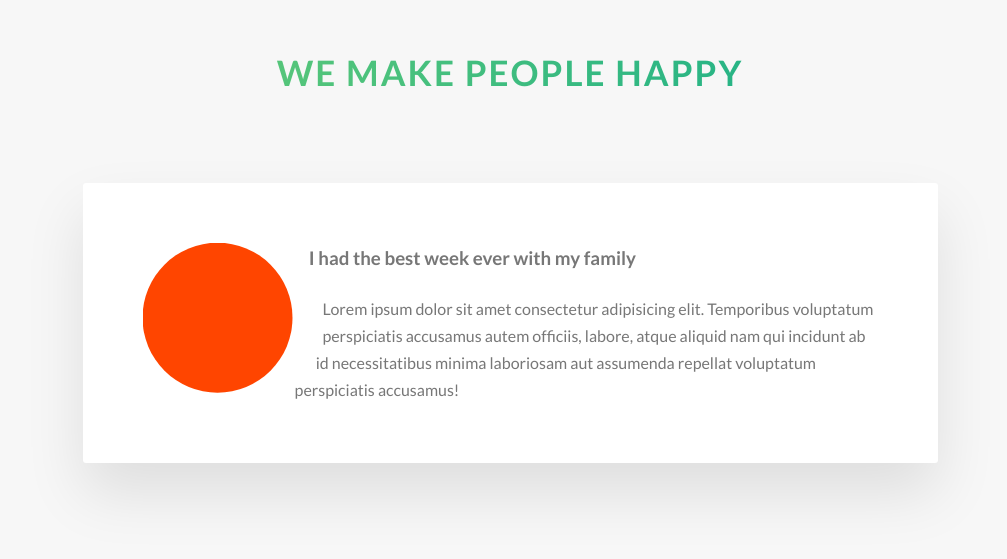
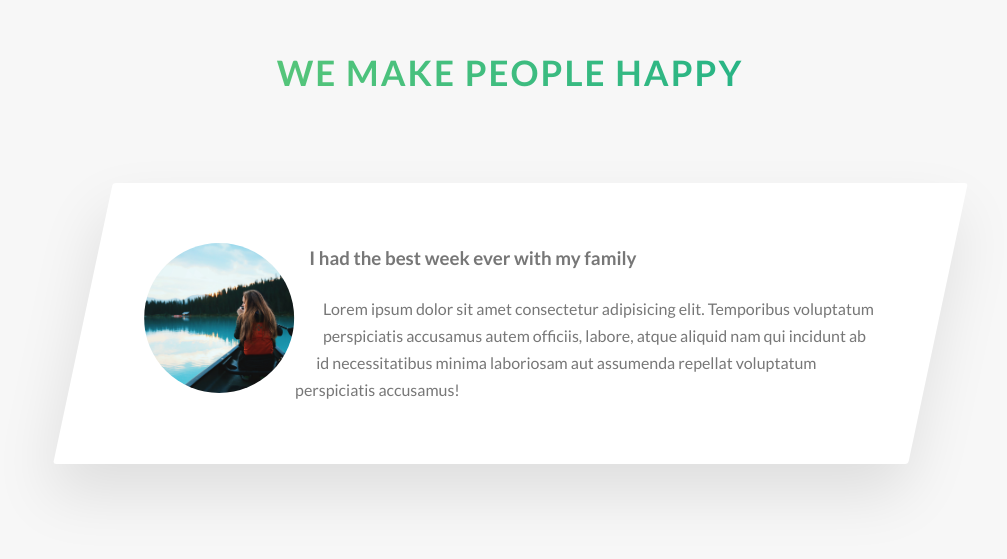
Before and after one commit to youssef-md/Natour, a website: page index.html in a window 1280 px wide. Shown: the part 3737-4296 px from the top of the page, without its empty margins (130-1137 px from the left). Drawn offline with Linux system fonts and the light colour scheme.

Commit message:
Skew the story and unskew its direct children

```diff
--- a/index.html
+++ b/index.html
@@ -224,7 +224,7 @@
 					<div class="row">
 						<div class="story">
 							<figure class="story__shape">
-
+								<img src="img/nat-8.jpg" alt="Person on a tour" class="story__img">
 							</figure>
 							<div class="story__text">
 								<h3 class="heading-tertiary u-margin-bottom-small">I had the best week ever with my family</h3>
--- a/sass/components/_story.scss
+++ b/sass/components/_story.scss
@@ -7,20 +7,24 @@
   padding: 6rem;
   padding-left: 9rem;
   font-size: $default-font-size;
+  transform: skewX(-12deg);
 
   &__shape {
     width: 15rem;
     height: 15rem;
     float: left;
-    background-color: orangered;
     -webkit-shape-outside: circle(50% at 50% 50%);
     shape-outside: circle(50% at 50% 50%);
     -webkit-clip-path: circle(50% at 50% 50%);
     clip-path: circle(50% at 50% 50%);
-    transform: translateX(-3rem);
+    transform: translateX(-3rem) skewX(12deg);
+  }
+
+  &__img {
+    height: 100%;
   }
 
   &__text {
-
+    transform: skewX(12deg)
   }
 }
```
Also changed, not shown: css/style.css.
